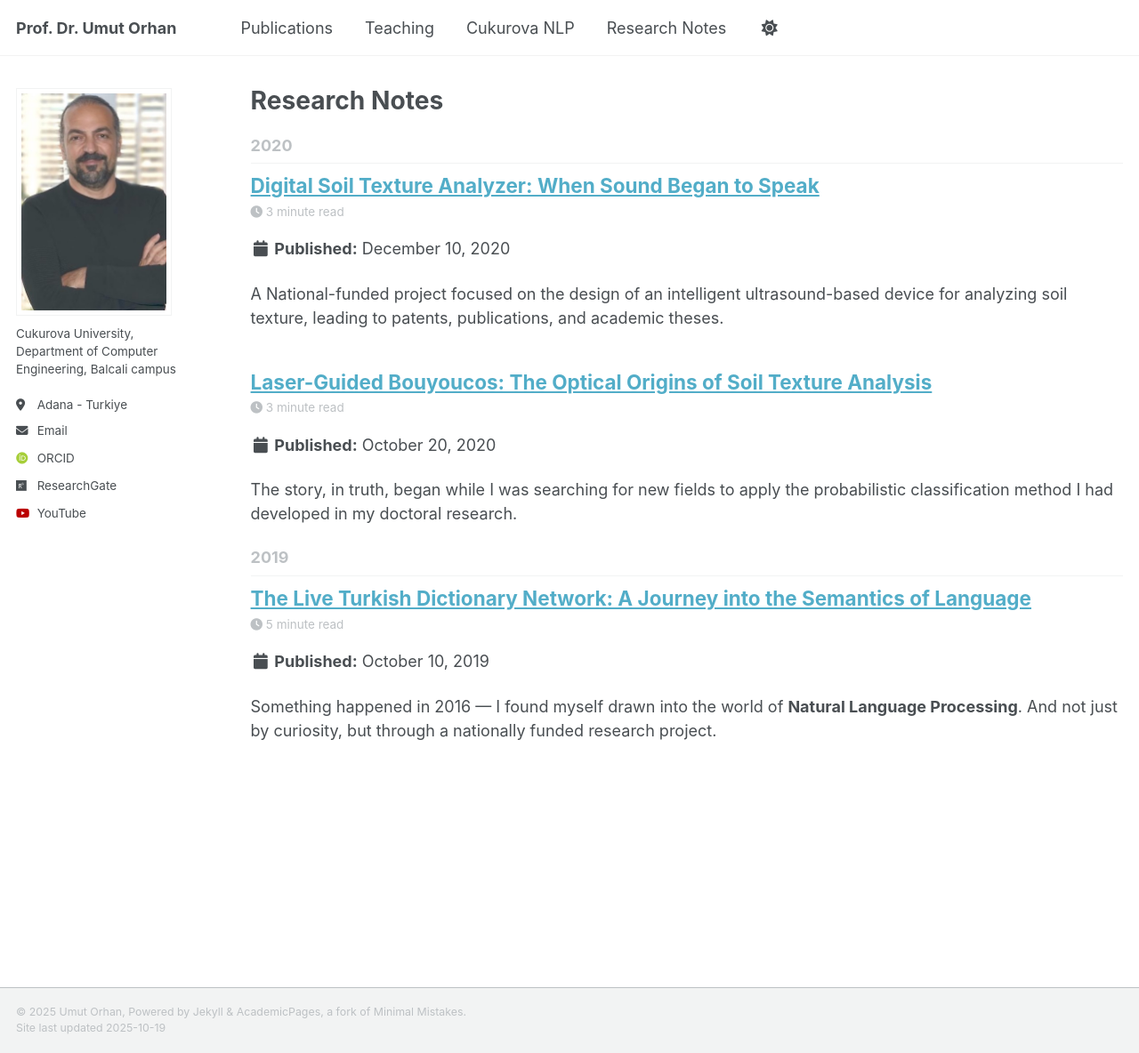
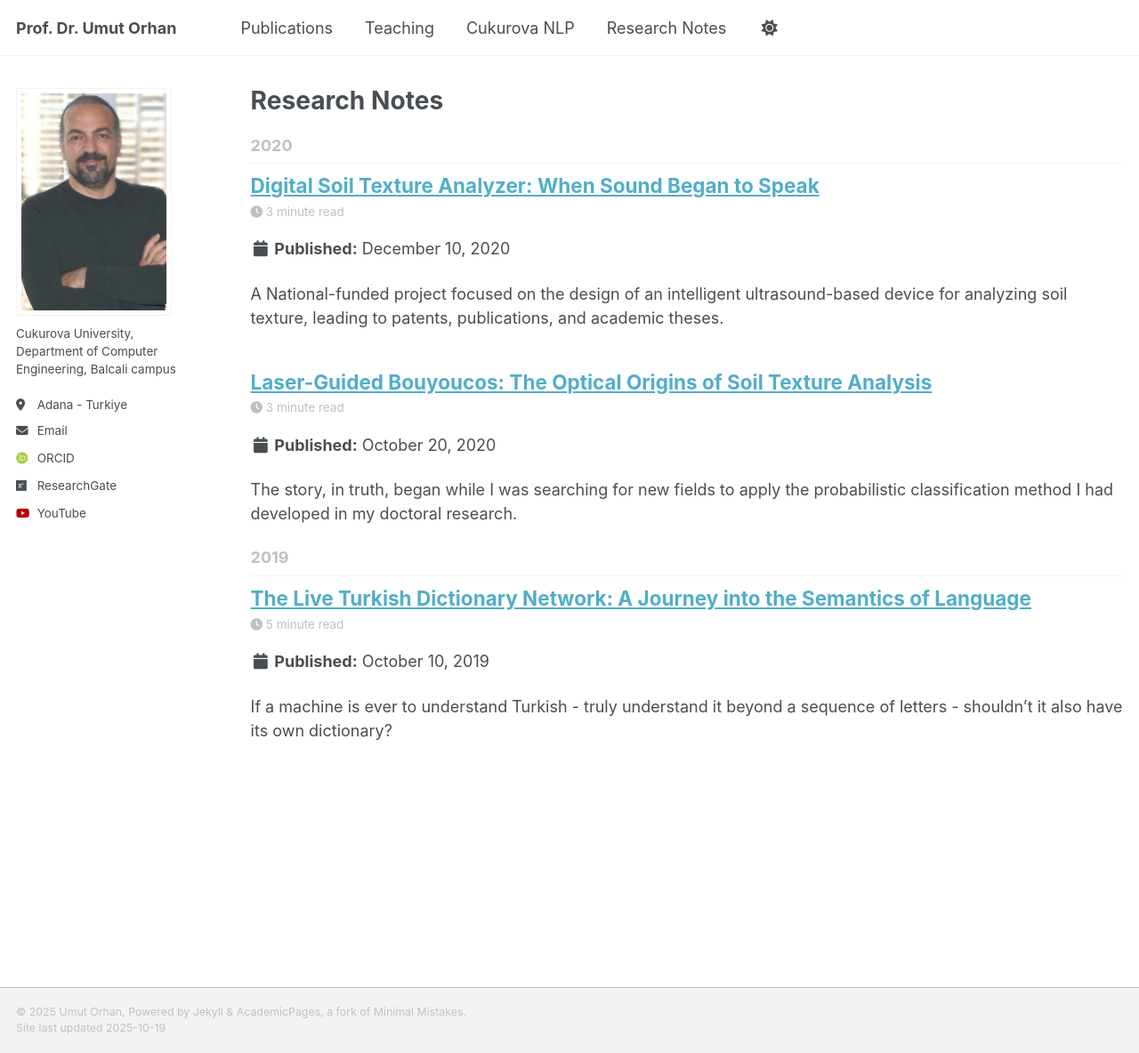
Before and after one commit to uorhan/uorhan.github.io, a Jekyll site: the page built from _pages/year-archive.html, in a window 1280 px wide and 1184 px high. Shown: the whole window at 89% size. Built offline with Jekyll 4.4.1, drawn with Linux system fonts in a browser that asks for light colours; some web fonts are replaced.

Commit message:
Update 2019-10-10-Live.md

```diff
--- a/_posts/2019-10-10-Live.md
+++ b/_posts/2019-10-10-Live.md
@@ -3,15 +3,15 @@ title: "The Live Turkish Dictionary Network: A Journey into the Semantics of Lan
 subtitle: "TÜBİTAK 215E256 Project (2016–2019)"
 date: 2019-10-10
 categories: PROJECT
-excerpt: "Something happened in 2016 — I found myself drawn into the world of **Natural Language Processing**. And not just by curiosity, but through a nationally funded research project."
+excerpt: "If a machine is ever to understand Turkish - truly understand it beyond a sequence of letters - shouldn’t it also have its own dictionary?"
 header:
   image: /images/projects/live-dictionary.jpg
   caption: "The Live Turkish Dictionary Network"
 ---
 
-Something happened in 2016 — I found myself drawn into the world of **Natural Language Processing**. And not just by curiosity, but through a nationally funded research project. Supported by **TÜBİTAK**, the Scientific and Technological Research Council of Turkey (Project No. 215E256), our core team at **Çukurova University** set out to answer a deceptively simple question:
+Something happened in 2016 - I found myself drawn into the world of **Natural Language Processing**. And not just by curiosity, but through a nationally funded research project. Supported by **TÜBİTAK**, the Scientific and Technological Research Council of Turkey (Project No. 215E256), our core team at **Çukurova University** set out to answer a deceptively simple question:
 
-> *If a machine is ever to understand Turkish — truly understand it beyond a sequence of letters — shouldn’t it also have its own dictionary?*
+> *If a machine is ever to understand Turkish - truly understand it beyond a sequence of letters - shouldn’t it also have its own dictionary?*
 
 But not an ordinary dictionary.
 A **living** one.
```
